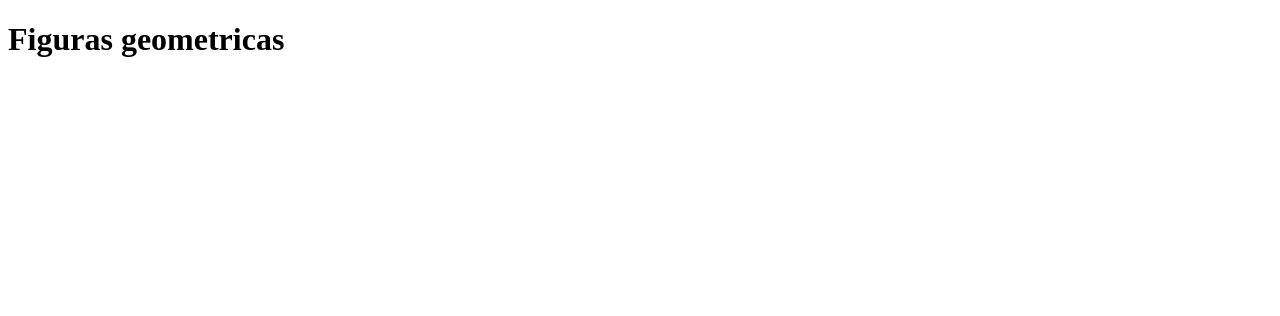
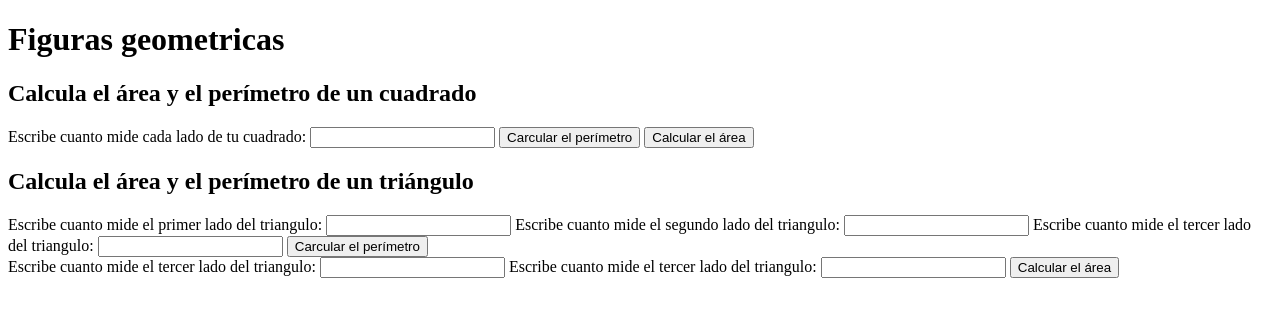
Before and after one commit to Jnajera0430/proyectojs, a plain HTML site: page figuras.html in a window 1280 px wide. Drawn offline with Linux system fonts and the light colour scheme.

Commit message:
Creamos las calculadoras

```diff
--- a/figuras.html
+++ b/figuras.html
@@ -7,7 +7,77 @@
     <title>Curso practico js en Platzi-Figuras geometricas </title>
 </head>
 <body>
-    <h1>Figuras geometricas</h1>
+    <header>
+        <h1>Figuras geometricas</h1>
+    </header>
+    <section>
+        <h2>Calcula el área y el perímetro de un cuadrado</h2>
+        <form action="">
+            <label for="">
+                Escribe cuanto mide cada lado de tu cuadrado:
+            </label>
+
+            <input id="InputCuadrado" type="number">
+
+            <button type="button" onclick="calcularPcuadrado()" >
+                Carcular el perímetro
+            </button>
+
+            <button type="button" onclick="calcularAcuadrado()">
+                Calcular el área
+            </button>
+
+        </form>
+    </section>
+
+    <section>
+        <h2>Calcula el área y el perímetro de un triángulo</h2>
+        <form action="">
+            <label for="">
+                Escribe cuanto mide el primer lado del triangulo:
+            </label>
+
+            <input id="InputTriangulo1" type="number">
+
+            <label for="">
+                Escribe cuanto mide el segundo lado del triangulo:
+            </label>
+
+            <input id="InputTriangulo2" type="number">
+
+            <label for="">
+                Escribe cuanto mide el tercer lado del triangulo:
+            </label>
+
+            <input id="InputTriangulo3" type="number">
+
+            <button type="button" onclick="calcularPtriangulo()" >
+                Carcular el perímetro
+            </button>
+
+
+
+        </form>
+
+        <form action="">
+            <label for="">
+                Escribe cuanto mide el tercer lado del triangulo:
+            </label>
+
+            <input id="InputTriangulobase" type="number">
+
+            <label for="">
+                Escribe cuanto mide el tercer lado del triangulo:
+            </label>
+
+            <input id="InputTriangulo4" type="number">
+
+            <button type="button" onclick="calcularAtriangulo()">
+                Calcular el área
+            </button>
+        </form>
+    </section>
+
     <script src="./figuras.js"></script>
 </body>
 </html>
--- a/figuras.js
+++ b/figuras.js
@@ -21,7 +21,7 @@ console.group("Triangulo");
 //const btriangulo = 4;
 
 function ptriangulo(lado1,lado2,base){
-    return lado1 + lado2 + base + " cm";
+    return lado1 + lado2 + base  ;
 }
 
 function Atriangulo(h,base){
@@ -31,3 +31,46 @@ function Atriangulo(h,base){
 //console.log("Los lados de un triangulo miden: "+ ltriangulo1 + "cm "+ ltriangulo2 + "cm "+ btriangulo + "cm ")
 
 console.groupEnd();
+
+//Interzccion con HTML
+
+function calcularPcuadrado(){
+    const input = document.getElementById("InputCuadrado");
+    const lcuadrado = input.value;
+    const perimetro = pcuadrado(lcuadrado);
+    alert(perimetro);
+}
+
+function calcularAcuadrado(){
+    const input = document.getElementById("InputCuadrado");
+    const lcuadrado = input.value;
+    const area = Acuadrado(lcuadrado);
+    alert(area);
+}
+
+function calcularPtriangulo(){
+    const input1 = document.getElementById("InputTriangulo1").value;
+    const lado1 = input1;
+
+    const input2= document.getElementById("InputTriangulo2").value;
+    const lado2 = input2;
+
+    const input3 = document.getElementById("InputTriangulo3").value;
+    const base = input3;
+
+    const perimetro = ptriangulo(lado1,lado2,base);
+
+    alert(perimetro);
+}
+
+function calcularAtriangulo(){
+    const input4 = document.getElementById("InputTriangulobase");
+    const base = input4.value;
+
+    const input5 = document.getElementById("InputTriangulo2");
+    const h = input5.value;
+
+    const area = Atriangulo(h,base);
+
+    alert(area);
+}
```
